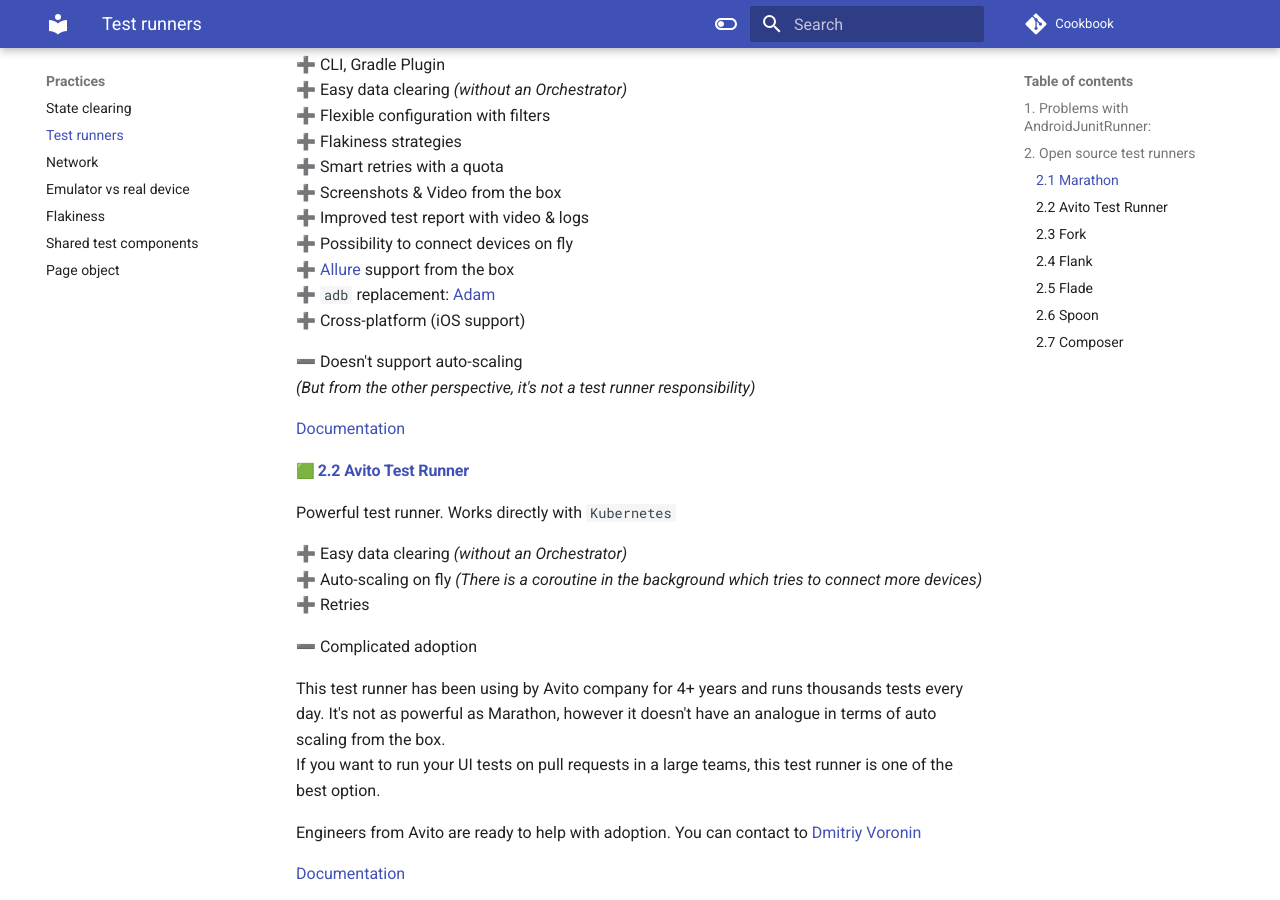
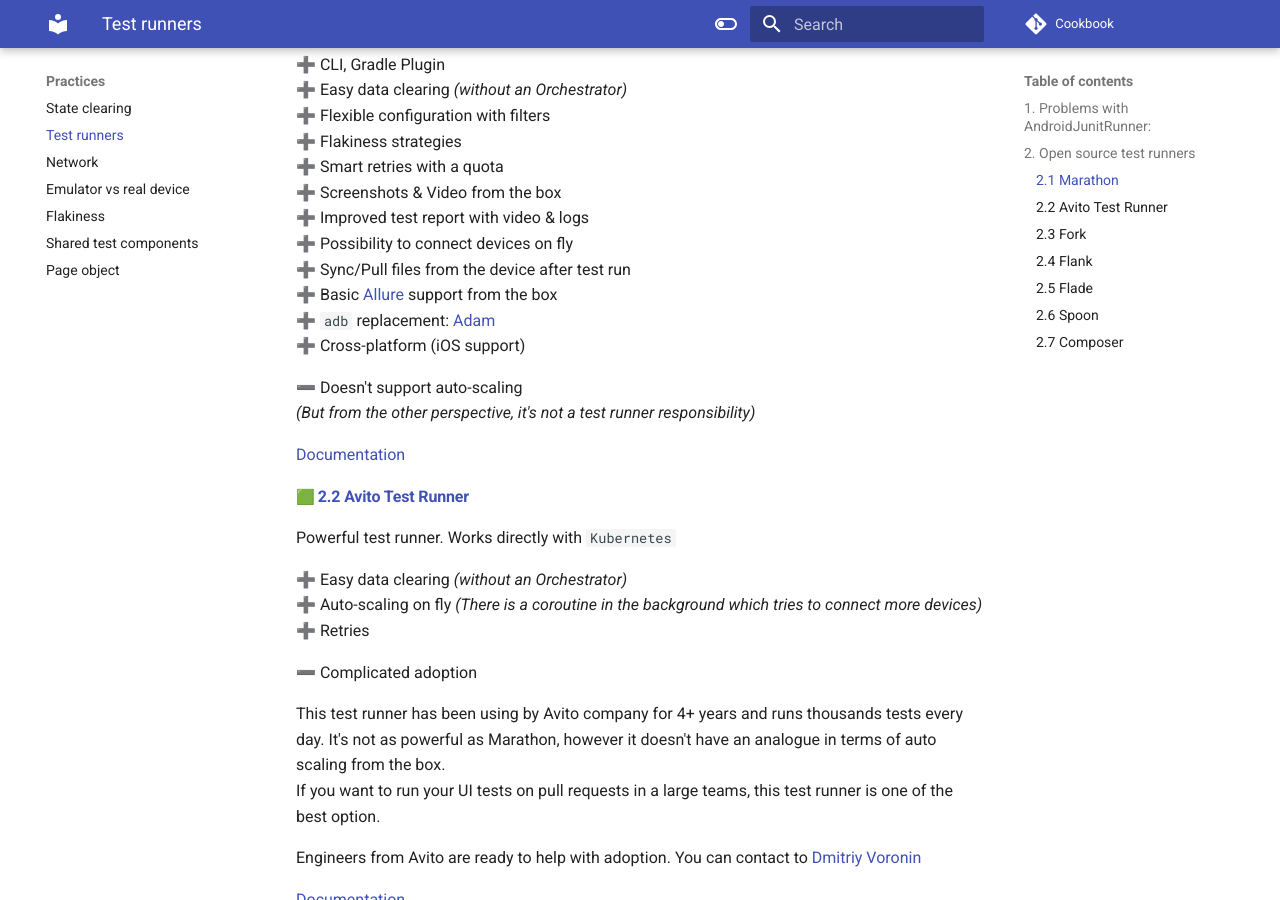
Before and after one commit to android-ui-testing/Cookbook, an MkDocs documentation site: the page built from docs/content/practices/test_runners_review.md, in a window 1280 px wide and 900 px high, scrolled down 1490 px. Built offline with MkDocs 1.6.1 and Material for MkDocs 9.7.7, drawn with Linux system fonts in a browser that asks for light colours; emoji names are drawn with the system emoji font; comment, search, counter and statistics services are not loaded.

Commit message:
fix marathon advantages

```diff
--- a/docs/content/practices/test_runners_review.md
+++ b/docs/content/practices/test_runners_review.md
@@ -73,7 +73,8 @@
 ➕ Screenshots & Video from the box <br>
 ➕ Improved test report with video & logs <br>
 ➕ Possibility to connect devices on fly <br>
-➕ [Allure](https://github.com/allure-framework) support from the box <br>
+➕ Sync/Pull files from the device after test run <br>
+➕ Basic [Allure](https://github.com/allure-framework) support from the box <br>
 ➕ `adb` replacement: [Adam](https://github.com/Malinskiy/adam) <br>
 ➕ Cross-platform (iOS support) <br>
 
```
